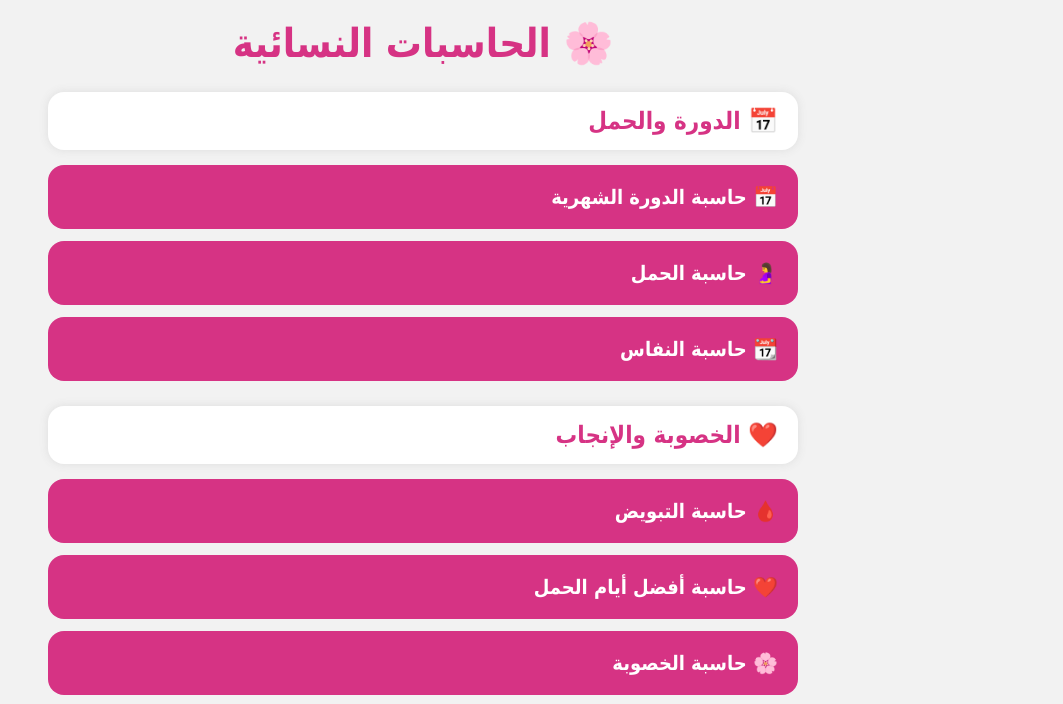
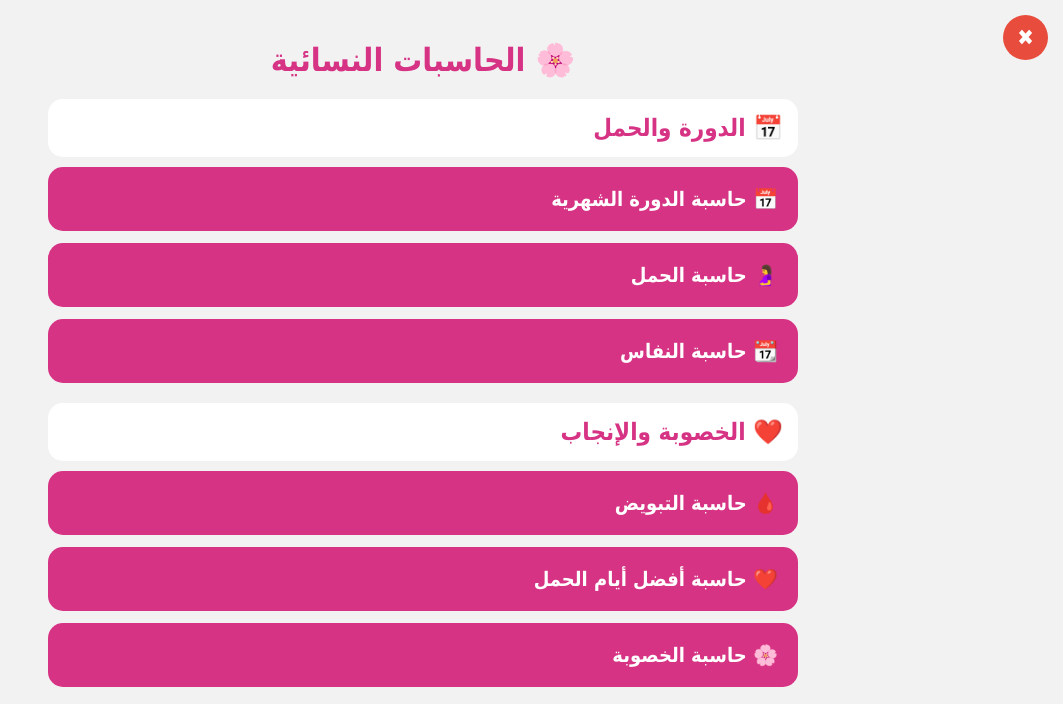
Before and after one commit to sulsahil-sudo/test, a plain HTML site: page women.html in a window 1280 px wide. Shown: the top 704 px of the page, without its empty margins (217-1280 px from the left). Drawn offline with Linux system fonts and the light colour scheme.

Commit message:
Update links and styles in women.html

```diff
--- a/women.html
+++ b/women.html
@@ -6,16 +6,27 @@
 <title>الحاسبات النسائية</title>
 
 <style>
-*{
-margin:0;
-padding:0;
-box-sizing:border-box;
-font-family:Tahoma,sans-serif;
-}
-
 body{
 background:#f2f2f2;
 padding:20px;
+font-family:Tahoma,sans-serif;
+margin:0;
+}
+
+.close{
+position:fixed;
+top:15px;
+right:15px;
+width:45px;
+height:45px;
+line-height:45px;
+text-align:center;
+background:#e74c3c;
+color:#fff;
+text-decoration:none;
+border-radius:50%;
+font-size:22px;
+font-weight:bold;
 }
 
 .container{
@@ -26,19 +37,17 @@ margin:auto;
 h1{
 text-align:center;
 color:#d63384;
-font-size:40px;
-margin-bottom:25px;
+margin-bottom:20px;
 }
 
 .section{
 background:#fff;
-color:#d63384;
+padding:15px;
+border-radius:15px;
+margin:20px 0 10px;
 font-size:24px;
 font-weight:bold;
-padding:15px 20px;
-border-radius:16px;
-margin:25px 0 15px;
-box-shadow:0 0 10px #ddd;
+color:#d63384;
 }
 
 .card{
@@ -47,19 +56,17 @@ background:#d63384;
 color:#fff;
 text-decoration:none;
 padding:20px;
-border-radius:16px;
+border-radius:15px;
 margin-bottom:12px;
 font-size:20px;
 font-weight:bold;
-}
-
-.card:hover{
-background:#c22772;
 }
 </style>
 </head>
 
 <body>
+
+<a href="index.html" class="close">✖</a>
 
 <div class="container">
 
@@ -69,11 +76,11 @@ background:#c22772;
 📅 الدورة والحمل
 </div>
 
-<a class="card" href="حاسبة الدورة الشهرية.html">
+<a class="card" href="period.html">
 📅 حاسبة الدورة الشهرية
 </a>
 
-<a class="card" href="الحمل.html">
+<a class="card" href="pregnancy.html">
 🤰 حاسبة الحمل
 </a>
 
@@ -85,11 +92,11 @@ background:#c22772;
 ❤️ الخصوبة والإنجاب
 </div>
 
-<a class="card" href="حاسبة التبويض.html">
+<a class="card" href="ovulation.html">
 🩸 حاسبة التبويض
 </a>
 
-<a class="card" href="حاسبة أفضل أيام الحمل.html">
+<a class="card" href="best-pregnancy-days.html">
 ❤️ حاسبة أفضل أيام الحمل
 </a>
 
@@ -101,11 +108,11 @@ background:#c22772;
 👶 الطفل والجنين
 </div>
 
-<a class="card" href="حاسبة عمر الطفل.html">
+<a class="card" href="baby-age.html">
 🍼 حاسبة عمر الطفل
 </a>
 
-<a class="card" href="حاسبة نمو الجنين.html">
+<a class="card" href="baby-growth.html">
 👶 حاسبة نمو الجنين
 </a>
 
@@ -113,7 +120,7 @@ background:#c22772;
 ⚖️ الصحة والوزن
 </div>
 
-<a class="card" href="حاسبة مؤشر كتلة الجسم.html">
+<a class="card" href="bmi.html">
 ⚖️ حاسبة مؤشر كتلة الجسم
 </a>
 
```
